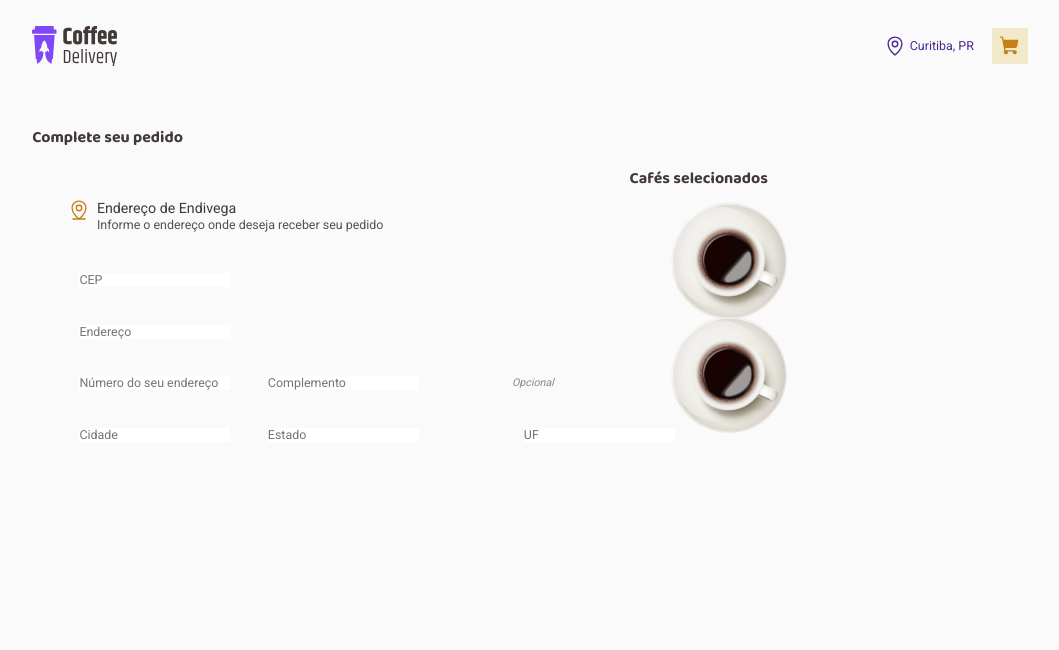
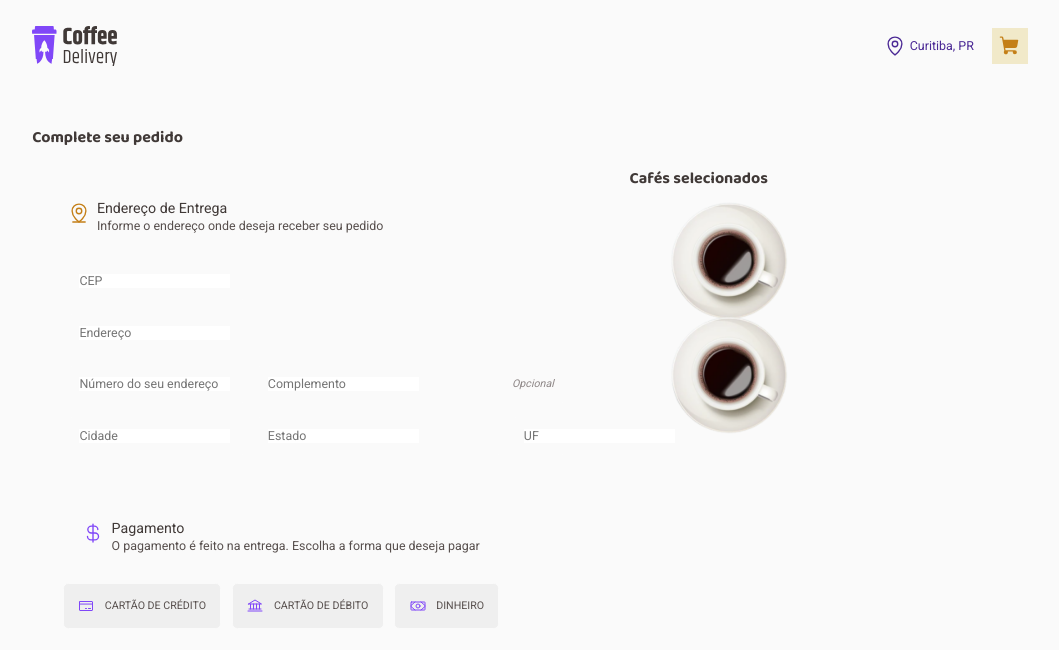
Before and after one commit to andrewgerez/coffee-delivery, a React (Vite) app: page /checkout in a window 1280 px wide. Shown: the top 650 px of the page, without its empty margins (110-1169 px from the left). Built offline with nearby package versions, Linux system fonts and the light colour scheme.

Commit message:
feat: payment options

```diff
--- a/src/components/Form/index.tsx
+++ b/src/components/Form/index.tsx
@@ -1,6 +1,6 @@
 import { FormInput } from '../Inputs/FormInput';
 import * as S from './styles';
-import { MapPinLine } from 'phosphor-react';
+import { Bank, CreditCard, CurrencyDollar, MapPinLine, Money } from 'phosphor-react';
 import { FormProvider, useForm } from 'react-hook-form';
 
 const gridAreaInputs = {
@@ -22,13 +22,15 @@ export const Form = () => {
         <h4>Complete seu pedido</h4>
 
         <S.Form>
-          <S.AddressInformation>
-            <MapPinLine size={22} />
-            <span>
-              Endereço de Endivega
+          <S.Header>
+            <S.BadgeIcon variant='primary'>
+              <MapPinLine size={22} />
+            </S.BadgeIcon>
+            <section>
+              <span>Endereço de Entrega</span>
               <p>Informe o endereço onde deseja receber seu pedido</p>
-            </span>
-          </S.AddressInformation>
+            </section>
+          </S.Header>
 
           <S.FormInputs>
             {Object.entries(gridAreaInputs).map(([key, input]) => (
@@ -41,6 +43,35 @@ export const Form = () => {
               />
             ))}
           </S.FormInputs>
+
+          <S.Payment>
+            <S.Header>
+              <S.BadgeIcon variant='secondary'>
+                <CurrencyDollar size={22} />
+              </S.BadgeIcon>
+              <section>
+                <span>Pagamento</span>
+                <p>O pagamento é feito na entrega. Escolha a forma que deseja pagar</p>
+              </section>
+            </S.Header>
+
+            <S.PaymentOptions>
+              <button type="button" onClick={() => (console.log('select :)'))}>
+                <CreditCard size={16} />
+                CARTÃO DE CRÉDITO
+              </button>
+
+              <button type="button" onClick={() => (console.log('select :)'))}>
+                <Bank size={16} />
+                CARTÃO DE DÉBITO
+              </button>
+
+              <button type="button" onClick={() => (console.log('select :)'))}>
+                <Money size={16} />
+                DINHEIRO
+              </button>
+            </S.PaymentOptions>
+          </S.Payment>
         </S.Form>
       </S.FormContainer>
     </FormProvider>
--- a/src/components/Form/styles.ts
+++ b/src/components/Form/styles.ts
@@ -21,14 +21,18 @@ export const Form = styled.form`
   padding: 2.5rem;
 `;
 
-export const AddressInformation = styled.section`
+export const Header = styled.div`
   display: flex;
+  white-space: nowrap;
   gap: 0.5rem;
-  font-size: 1rem;
 
-  span {
-    font-family: "Roboto", sans-serif;
-    color: ${({ theme }) => theme.gray400};
+  section {
+    span {
+      font-size: 1rem;
+      font-weight: 400;
+      font-family: "Roboto", sans-serif;
+      color: ${({ theme }) => theme.gray400};
+    }
 
     p {
       font-size: 0.875rem;
@@ -36,10 +40,19 @@ export const AddressInformation = styled.section`
       color: ${({ theme }) => theme.gray300};
     }
   }
+`;
 
-  svg {
-    color: ${({ theme }) => theme.yellow500};
-  }
+interface IBadgeIcon {
+  variant: "primary" | "secondary";
+}
+
+export const BadgeIcon = styled.span<IBadgeIcon>`
+  display: flex;
+  align-items: center;
+  width: 22px;
+  height: 28px;
+  color: ${({ theme, variant }) =>
+    variant === "primary" ? theme.yellow500 : theme.purple300};
 `;
 
 export const FormInputs = styled.section`
@@ -49,4 +62,47 @@ export const FormInputs = styled.section`
   gap: 1rem 0.75rem;
 `;
 
-export const Payment = styled.section``;
+export const Payment = styled.div`
+  display: flex;
+  align-items: center;
+  justify-content: center;
+  flex-direction: column;
+
+  padding: 2.5rem;
+  gap: 2rem;
+`;
+
+export const PaymentOptions = styled.section`
+  display: flex;
+  align-items: center;
+  justify-content: center;
+  gap: 0.75rem;
+
+  button {
+    width: fit-content;
+    display: flex;
+    align-items: center;
+    justify-content: center;
+    white-space: nowrap;
+
+    font-family: 'Roboto', sans-serif;
+    font-weight: 400;
+
+    padding: 1rem;
+    gap: 0.75rem;
+    border-radius: 0.375rem;
+
+    border: 1px solid ${({ theme }) => theme.whiteBackground};
+    font-size: 0.75rem;
+    color: ${({ theme }) => theme.gray300};
+    text-transform: uppercase;
+
+    svg {
+      color: ${({ theme }) => theme.purple300};
+    }
+
+    &:focus {
+      border-color: ${({ theme }) => theme.purple300};
+    }
+  }
+`;
```
